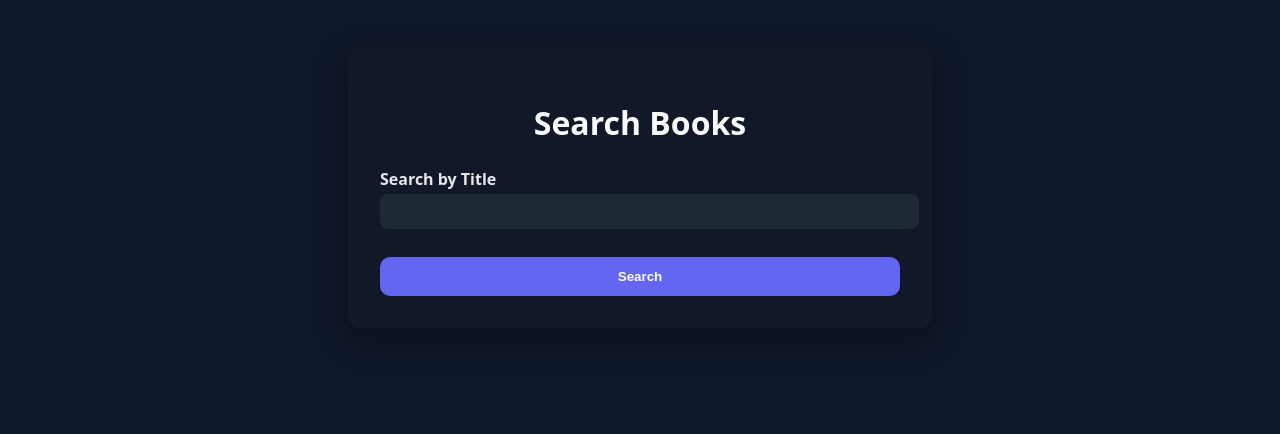
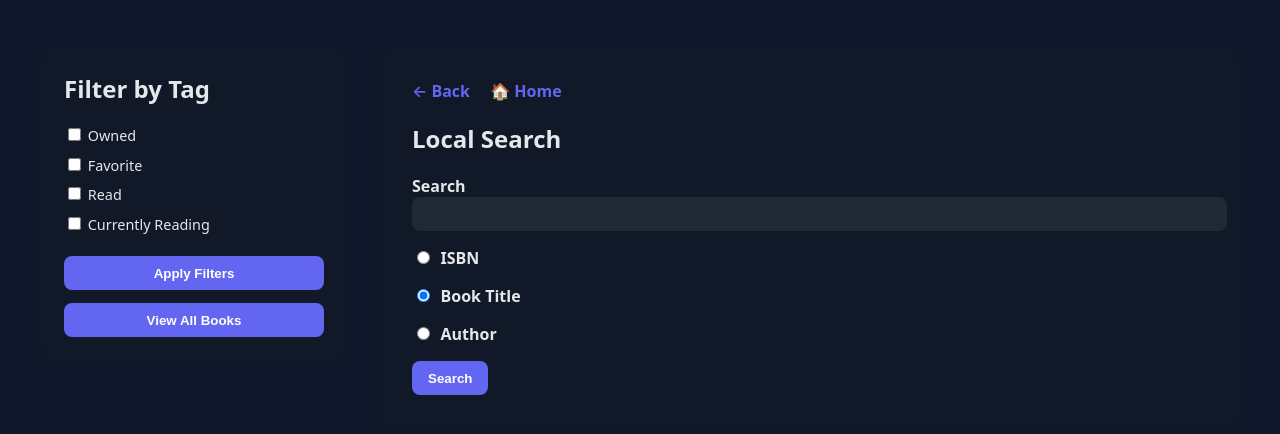
Before and after one commit to cpgeersen/Book-Tracker, a Flask app: template app/templates/search.html in a window 1280 px wide. Shown: the top 434 px of the page. Run offline with Flask 3, Linux system fonts and the light colour scheme; the template is opened without the code that fills it, so the values that code supplies are empty.

Commit message:
Expand Local Search UI to Match Updated Requirements
Updated search.html to match expanded local search layout.
Added sidebar filters, search type options, improved book result cards, placeholder cover, navigation buttons, and restored no-results message.
Frontend updates only.

```diff
--- a/app/templates/search.html
+++ b/app/templates/search.html
@@ -3,45 +3,91 @@
 <head>
   <!-- Basic page metadata -->
   <meta charset="UTF-8">
-  <title>Search Books</title>
+  <title>Local Search</title>
 
   <style>
+
     /* Global page styling */
     body {
       font-family: system-ui, -apple-system, BlinkMacSystemFont, "Segoe UI", sans-serif;
-      background-color: #0f172a; /* Dark background */
-      color: #e5e7eb; /* Light text color */
+      background-color: #0f172a;
+      color: #e5e7eb;
       margin: 0;
       padding: 0;
     }
 
-    /* Main centered container */
-    .container {
-      max-width: 520px;
+    /* Main layout wrapper (sidebar + results) */
+    .page-wrapper {
+      display: flex;
+      max-width: 1200px;
       margin: 3rem auto;
-      padding: 2rem;
-      background-color: #111827;
-      border-radius: 12px;
-      box-shadow: 0 10px 30px rgba(0, 0, 0, 0.4);
+      gap: 2rem;
+      padding: 0 1rem;
     }
 
-    /* Page title */
-    h1 {
-      text-align: center;
-      margin-bottom: 1.5rem;
-      color: #f9fafb;
+    /* Sidebar filter section */
+    .filters {
+      width: 260px;
+      background-color: #111827;
+      padding: 1.5rem;
+      border-radius: 12px;
+      height: fit-content;
     }
 
-    /* Labels above input fields */
-    label {
+    .filters h2 {
+      margin-top: 0;
+    }
+
+    .filters label {
+      display: block;
+      margin: 0.6rem 0;
+      font-size: 0.9rem;
+    }
+
+    .filters button {
+      width: 100%;
+      margin-top: 0.8rem;
+      padding: 0.6rem;
+      border-radius: 8px;
+      border: none;
+      background-color: #6366f1;
+      color: white;
+      font-weight: 600;
+      cursor: pointer;
+    }
+
+    .filters button:hover {
+      background-color: #4f46e5;
+    }
+
+    /* Results section */
+    .results-area {
+      flex: 1;
+      background-color: #111827;
+      padding: 2rem;
+      border-radius: 12px;
+    }
+
+    /* Top navigation buttons */
+    .nav-buttons {
+      margin-bottom: 1rem;
+    }
+
+    .nav-buttons a {
+      text-decoration: none;
+      color: #6366f1;
+      font-weight: 600;
+      margin-right: 1rem;
+    }
+
+    /* Search form styling */
+    .search-form label {
       display: block;
       margin-top: 1rem;
-      margin-bottom: 0.25rem;
       font-weight: 600;
     }
 
-    /* Input styling */
-    input {
+    input[type="text"] {
       width: 100%;
       padding: 0.6rem;
       border-radius: 8px;
@@ -50,116 +96,181 @@
       color: #e5e7eb;
     }
 
-    /* Highlight input when focused */
-    input:focus {
-      outline: 2px solid #6366f1;
+    input[type="radio"] {
+      margin-right: 0.4rem;
     }
 
-    /* Submit button styling */
-    button {
-      width: 100%;
-      margin-top: 1.8rem;
-      padding: 0.75rem;
+    .search-form button {
+      margin-top: 1rem;
+      padding: 0.6rem 1rem;
+      border-radius: 8px;
       border: none;
-      border-radius: 10px;
       background-color: #6366f1;
       color: white;
-      font-weight: 700;
+      font-weight: 600;
       cursor: pointer;
     }
 
-    /* Button hover effect */
-    button:hover {
+    .search-form button:hover {
       background-color: #4f46e5;
     }
 
-    /* Section where search results appear */
-    .results {
-      margin-top: 2rem;
+    /* Book result card layout */
+    .book-card {
+      display: flex;
+      background-color: #1f2933;
+      margin-top: 1.5rem;
+      padding: 1rem;
+      border-radius: 10px;
+      gap: 1rem;
+      align-items: flex-start;
     }
 
-    /* Individual book result card */
-    .book-card {
-      background-color: #1f2933;
-      padding: 1rem;
-      border-radius: 10px;
-      margin-top: 1rem;
-      border: 1px solid #2a2a2a;
+    /* Placeholder cover block */
+    .book-cover {
+      width: 120px;
+      height: 170px;
+      background-color: #374151;
+      border-radius: 6px;
+      display: flex;
+      align-items: center;
+      justify-content: center;
+      font-size: 0.8rem;
+      color: #9ca3af;
     }
 
-    .book-card h3 {
+    /* Book info text */
+    .book-info h3 {
       margin: 0 0 0.5rem 0;
-      color: #f9fafb;
     }
 
-    .book-card p {
-      margin: 0.25rem 0;
+    .book-info p {
+      margin: 0.3rem 0;
       font-size: 0.9rem;
     }
 
-    /* Message shown when no results are found */
+    /* Tag badges */
+    .tags {
+      margin-top: 0.6rem;
+    }
+
+    .tags span {
+      background-color: #374151;
+      padding: 0.3rem 0.6rem;
+      border-radius: 6px;
+      font-size: 0.75rem;
+      margin-right: 0.4rem;
+    }
+
+    /* Button inside card */
+    .view-button {
+      display: inline-block;
+      margin-top: 0.8rem;
+      text-decoration: none;
+      background-color: #6366f1;
+      padding: 0.5rem 0.8rem;
+      border-radius: 8px;
+      color: white;
+      font-size: 0.85rem;
+    }
+
+    .view-button:hover {
+      background-color: #4f46e5;
+    }
+
+    /* No results message */
     .no-results {
-      margin-top: 1rem;
+      margin-top: 2rem;
+      text-align: center;
+      font-weight: 600;
       color: #9fbaff;
-      font-weight: 600;
-      text-align: center;
     }
+
   </style>
 </head>
 
 <body>
 
-  <!-- Main content container -->
-  <main class="container">
+  <div class="page-wrapper">
 
-    <!-- Page heading -->
-    <h1>Search Books</h1>
+    <!-- Sidebar filters -->
+    <aside class="filters">
+      <h2>Filter by Tag</h2>
 
-    <!--
-      Search form:
-      - Uses GET method
-      - Submits to /local-search
-      - Flask will handle the query
-    -->
-    <form method="GET" action="/local-search">
+      <label><input type="checkbox"> Owned</label>
+      <label><input type="checkbox"> Favorite</label>
+      <label><input type="checkbox"> Read</label>
+      <label><input type="checkbox"> Currently Reading</label>
 
-      <!-- Search input field -->
-      <label for="search">Search by Title</label>
-      <input
-        type="text"
-        id="search"
-        name="search"
-        value="{{ request.args.get('search', '') }}"
-      >
+      <button>Apply Filters</button>
 
-      <!-- Submit button -->
+      <button onclick="window.location.href='/local-search'">
+        View All Books
+      </button>
+    </aside>
+
+    <!-- Main results area -->
+    <section class="results-area">
+
+      <!-- Navigation links -->
+      <div class="nav-buttons">
+        <a href="/dashboard">← Back</a>
+        <a href="/">🏠 Home</a>
+      </div>
+
+      <h1>Local Search</h1>
+
+      <!-- Search form -->
+      <form method="GET" action="/local-search" class="search-form">
+
+        <label for="search">Search</label>
+        <input type="text" id="search" name="search"
+          value="{{ request.args.get('search', '') }}">
+
+        <label><input type="radio" name="search_type" value="isbn"> ISBN</label>
+        <label><input type="radio" name="search_type" value="title" checked> Book Title</label>
+        <label><input type="radio" name="search_type" value="author"> Author</label>
+
         <button type="submit">Search</button>
-
       </form>
 
-    <!--
-      Results Section:
-      If backend passes a list called "books",
-      we loop through and display each one.
-    -->
+      <!-- Results loop -->
       {% if books %}
-      <div class="results">
         {% for book in books %}
           <div class="book-card">
+
+            <div class="book-cover">
+              No Cover
+            </div>
+
+            <div class="book-info">
               <h3>{{ book[1] }}</h3>
+              <p><strong>Author:</strong> {{ book[4] }}</p>
+              <p><strong>Publisher:</strong> {{ book[5] }}</p>
+              <p><strong>Publish Year:</strong> {{ book[2] }}</p>
               <p><strong>ISBN:</strong> {{ book[0] }}</p>
-            <p><strong>Published:</strong> {{ book[2] }}</p>
-            <p><strong>Chapters:</strong> {{ book[3] }}</p>
+
+              <div class="tags">
+                <span>Owned</span>
+                <span>Favorite</span>
+                <span>Read</span>
+              </div>
+
+              <a href="/book/{{ book[0] }}" class="view-button">
+                Go to Book Page →
+              </a>
+            </div>
+
           </div>
         {% endfor %}
-      </div>
 
-    <!-- If search was made but no results found -->
       {% elif request.args.get('search') %}
         <p class="no-results">No books found.</p>
       {% endif %}
 
-  </main>
+    </section>
+
+  </div>
 
 </body>
 </html>
```
Lines whose indentation alone changed are shown as unchanged.
